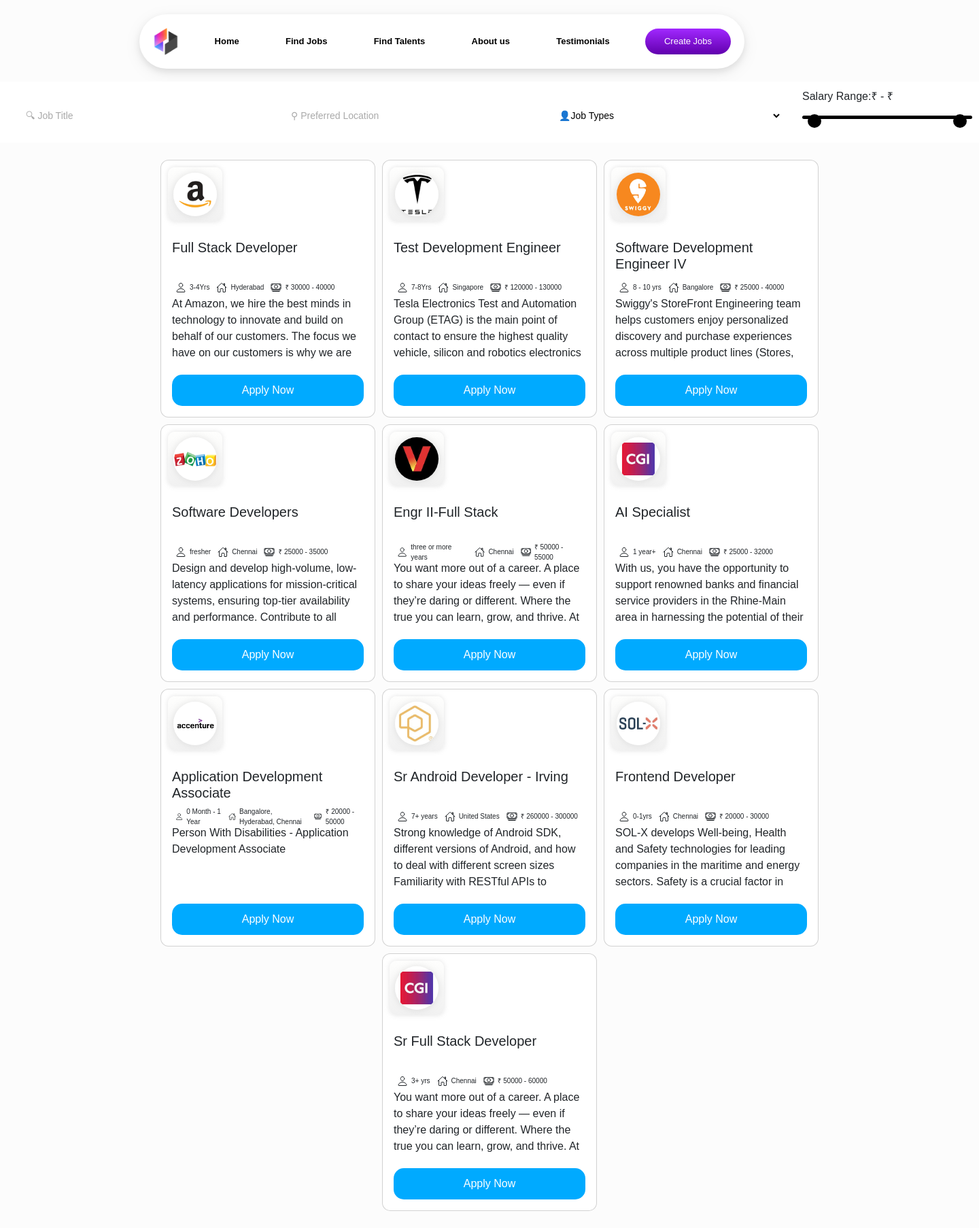
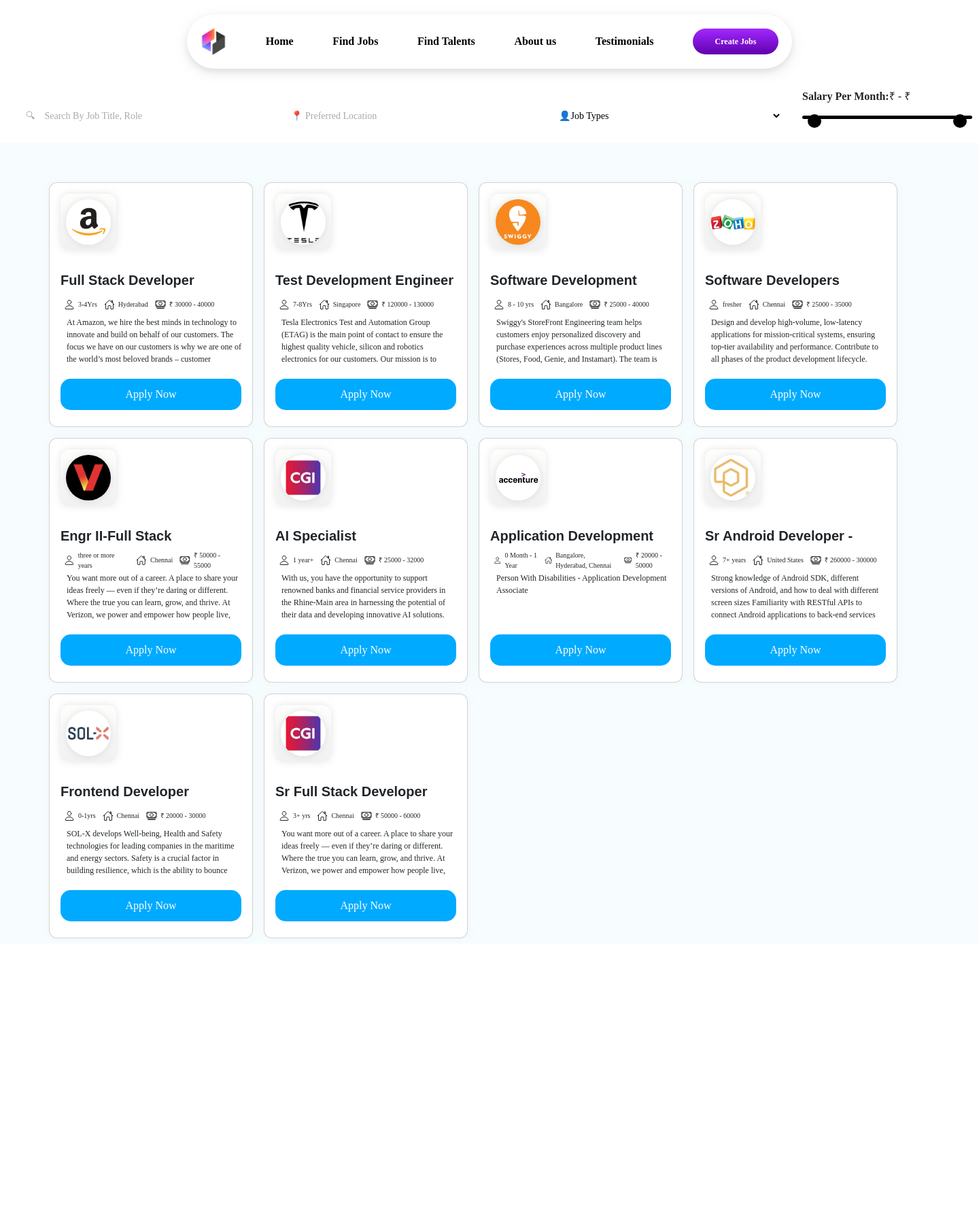
Before and after one commit to BARANICHANDRAN/Job_Portal, a Django app: page / in a window 1440 px wide. Shown: the whole page at 68% size. After the commit the page ends 1380 px from the top, so only its background shows below. Run offline with Django 5.2, Linux system fonts and the light colour scheme; data comes from the database, SQL or seed files in the repository; some libraries are stand-ins or nearby versions; some web fonts are replaced.

Commit message:
Update job_list.html

```diff
--- a/jobs/templates/job_list.html
+++ b/jobs/templates/job_list.html
@@ -7,6 +7,8 @@
     <script type="module" src="https://unpkg.com/ionicons@7.1.0/dist/ionicons/ionicons.esm.js"></script>
     <script nomodule src="https://unpkg.com/ionicons@7.1.0/dist/ionicons/ionicons.js"></script>
     <link href="https://cdn.jsdelivr.net/npm/bootstrap-icons@1.7.2/font/bootstrap-icons.css" rel="stylesheet">
+    <link href="https://api.fontshare.com/v2/css?f[]=satoshi@1&display=swap" rel="stylesheet">
+
 </head>
 <style>
 
@@ -14,11 +16,12 @@
         font-family: Arial, sans-serif;
         margin: 0;
         padding: 0;
-        width: 100%;
-        background-color: #FCFCFC;
+        width: 1440px;
+        font-family: 'satoshi';
     }
     .navbar {
-        background-color: white;
+        background-color: #FFFFFF;
+        border-color: #FCFCFC;
         height: 80px;
         width: 890px;
         color: black;
@@ -27,32 +30,35 @@
         border: 1px;
         border-radius: 122px;
         top: 21px;
-        left: 205px;
+        left: 275px;
         box-shadow: 0 4px 8px 0 #7F7F7F26, 0 6px 20px 0 #7F7F7F26;
-
-
     }
     .navbar button{
         background-image: linear-gradient(#A128FF,#6100AD);
         height: 38px;
         width: 126px;
         border-radius: 30px;
-        color: white;
+        color: #FFFFFF;
         padding-top: 8px;
         padding-left: 24px;
         padding-right: 24px;
         padding-bottom: 8px;
         border: none;
         cursor: pointer;
-        font-size: small;
+        font-size: 12px;
+        font-weight: 600;
+        font-family: 'Satoshi';
+
+
     }
     .navbar a {
-        float: left;
+        font-family: 'Satoshi';
         color: black;
-        font-size: small;
         text-decoration: none;
-        padding: 12px 16px;
-        font-weight: bold;
+        font-weight: 600;
+        font-size: 16px;
+        line-height: 100%;
+        letter-spacing: 0;
     }
     .navbar button:hover {
         border-radius: 10px;
@@ -149,28 +155,34 @@
         background: grey;
         border-radius: 3px;
     }
-    .container{
-        width: 100%;
+    #container{
+        width:100%;
+        padding-left:64px;
+        padding-top: 50px;
+        margin: 0;
         display: flex;
-        padding: 20px;
         flex-wrap: wrap;
-        justify-content: center;
+        background-color: #F7FCFE;
     }
 
     .card{
-        margin: 5px;
         border-radius: 12px;
-        width: 316px;
+        height: 360px;
+        width: 300px;
         overflow: hidden;
+        margin:8px;
+        box-shadow: 0 0 14px #D3D3D326;
     }
     .card-img-top{
-        height: 80px;
-        width: 80px;
-        margin: 10px;
+        height: 83.46px;
+        width: 82px;
+        margin: 16px;
         padding: 8px;
-        border-radius: 10px;
+        border-radius: 13.18px;
+        border: 1px;
+        border-color: #FFFFFF;
         background-image: linear-gradient(#FEFEFD,#F1F1F1);
-        box-shadow: 0 0 7px 0 #94949440;
+        box-shadow: 0 0 10.25px 0 #94949440;
     }
     .card-img-top img {
         border-radius: 50%;
@@ -180,14 +192,21 @@
         box-shadow: 0 0 10.25px 0 #94949440;
     }
     .card-title{
-        height: 50px;
+        height: 27px;
+        font-family: 'Satoshi', sans-serif;
+        font-weight: 700;
+        font-size: 20px;
+        letter-spacing: 0;
         overflow: hidden;
         text-overflow: ellipsis;
     }
     .long-text{
-        height: 100px;
+        height: 76px;
+        font-weight: 500;
+        font-size: 12px;
+        margin-top: 5px;
+        margin-left: 9px;
         overflow: hidden;
-        text-overflow: ellipsis;
     }
     .card .btn{
         height: 46px;
@@ -219,7 +238,6 @@
         }
     }
 
-    /* Modal styles */
     .modal-dialog {
         max-width: 850px;
         margin: 1.75rem auto;
@@ -360,11 +378,6 @@
         gap: 1rem !important;
     }
 
-    /* Remove the requirements specific height since it's now an input */
-    #requirements {
-        height: auto;
-    }
-
     .gap-2 {
         gap: 0.5rem !important;
     }
@@ -391,7 +404,6 @@
         justify-content: center;
     }
 
-    /* Modal salary inputs */
     .modal .salary-range-inputs {
         display: flex;
         gap: 12px;
@@ -400,7 +412,7 @@
     }
 
     .modal .salary-range-inputs .input-group {
-        width: calc(50% - 6px);  /* 50% width minus half of the gap */
+        width: calc(50% - 6px);
         flex: none;
     }
 
@@ -618,8 +630,9 @@
     </div>
     <div id="filter">
         <form method="get" class="filter-form" id="filterForm">
-            <input id="filter_input" type="text" name="title" placeholder="🔍︎ Job Title" value="{{ request.GET.title }}" onchange="this.form.submit()">
-            <input id="filter_input" type="text" name="location" placeholder="⚲ Preferred Location" value="{{ request.GET.location }}" onchange="this.form.submit()">
+
+            <input id="filter_input" type="text" name="title" placeholder="🔍︎    Search By Job Title, Role" value="{{ request.GET.title }}" onchange="this.form.submit()">
+            <input id="filter_input" type="text" name="location" placeholder="📍 Preferred Location" value="{{ request.GET.location }}" onchange="this.form.submit()">
             <select id="filter_input" name="job_type" onchange="this.form.submit()">
                 <option value="">👤Job Types</option>
                 <option value="full_time" {% if request.GET.job_type == "full_time" %}selected{% endif %}>Full-time</option>
@@ -629,7 +642,7 @@
             </select>
             <div style="display: block;">
                 <div style="display: flex;">
-                    <label for="salaryRange">Salary Range:</label>
+                    <label for="salaryRange" style="font-weight: 600; font-size: 16px; height: 22px;">Salary Per Month:</label>
                     <p>₹<span id="minSalaryVal"></span> - ₹<span id="maxSalaryVal"></span></p>
                 </div>
                 <div class="range-slider">
@@ -645,7 +658,7 @@
             </div>
         </form>
     </div>
-    <div class="container">
+    <div id="container">
         {% for job in jobs %}
         <div class="card" >
             {% if job.company_logo and job.company_logo.name %}
@@ -676,4 +689,5 @@
         {% endfor %}
     </div>
 </body>
+
 </html>
```
Lines whose indentation alone changed are shown as unchanged.
